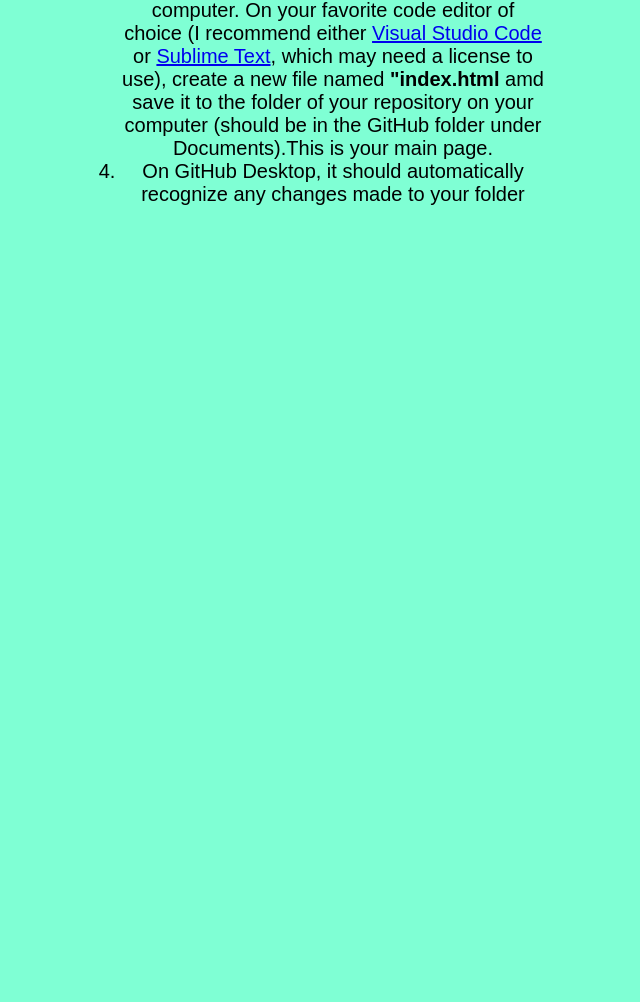
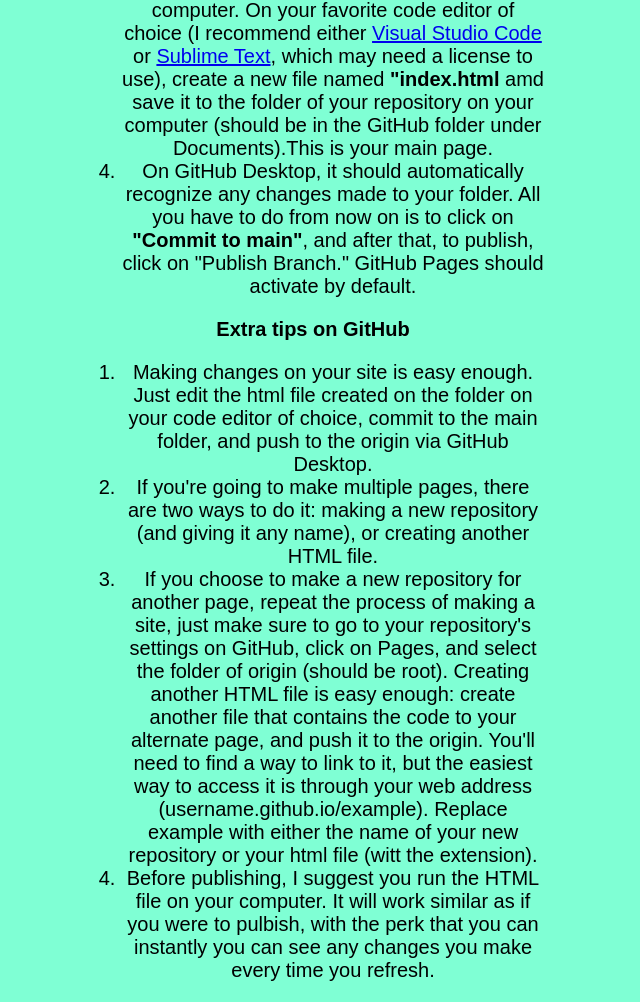
Before and after one commit to AllTheSquares/tips, a plain HTML site: page index.html in a window 1280 px wide. Shown: the part 489-1491 px from the top of the page, without its empty margins (327-967 px from the left). Before the commit the page ends 800 px from the top, so only its background shows below. Drawn offline with Linux system fonts and the light colour scheme.

Commit message:
Update index.html

```diff
--- a/index.html
+++ b/index.html
@@ -63,7 +63,15 @@
         <li>Begin by creating a new repository. Name it as followed: <strong>"username".github.io</strong> (Replace "username" with your GitHub username, you can see this in the web address of this page.</li>
         <li><strong>I recommend that you download GitHub Desktop at this point.</strong> It makes editing your site easier than having to publish changes via a terminal. Once downloaded, <em>clone your repository via this app. </em>
             <li>Cloning a repository creates a folder on your computer. On your favorite code editor of choice (I recommend either <a href = https://code.visualstudio.com/>Visual Studio Code</a> or <a href = https://www.sublimetext.com/>Sublime Text</a>, which may need a license to use), create a new file named <strong>"index.html</strong> amd save it to the folder of your repository on your computer (should be in the GitHub folder under Documents).This is your main page.
-            <li>On GitHub Desktop, it should automatically recognize any changes made to your folder</li>
+            <li>On GitHub Desktop, it should automatically recognize any changes made to your folder. All you have to do from now on is to click on <strong>"Commit to main"</strong>, and after that, to publish, click on <strong?>"Publish Branch."</strong?> GitHub Pages should activate by default. </li>
+</ol>
+
+<h3 class = 'about-site' align:center>Extra tips on GitHub</h3>
+<ol class = "about-site">
+        <li>Making changes on your site is easy enough. Just edit the html file created on the folder on your code editor of choice, commit to the main folder, and push to the origin via GitHub Desktop.</li>
+        <li>If you're going to make multiple pages, there are two ways to do it: making a new repository (and giving it any name), or creating another HTML file. </li>
+                    <li>If you choose to make a new repository for another page, repeat the process of making a site, just make sure to go to your repository's settings on GitHub, click on Pages, and select the folder of origin (should be root). Creating another HTML file is easy enough: create another file that contains the code to your alternate page, and push it to the origin. You'll need to find a way to link to it, but the easiest way to access it is through your web address (username.github.io/example). Replace example with either the name of your new repository or your html file (witt the extension).</li>
+            <li>Before publishing, I suggest you run the HTML file on your computer. It will work similar as if you were to pulbish, with the perk that you can instantly you can see any changes you make every time you refresh.</li>
 </ol>
 
 </body>
```
